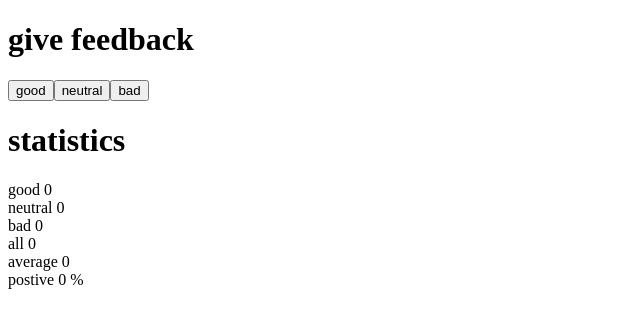
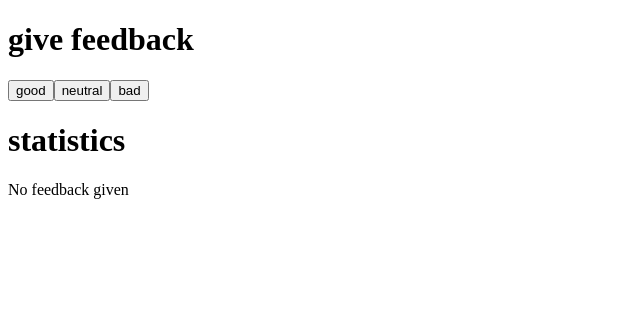
Before and after one commit to GonzalezNacho/FullStackOpen2022, a React (Vite) app in the folder part1/unicafe/: page / in a window 1280 px wide. Shown: the top 328 px of the page, without its empty margins (0-640 px from the left). Built offline with nearby package versions, Linux system fonts and the light colour scheme.

Commit message:
Ex 1.9 - Part 1

```diff
--- a/part1/unicafe/src/App.jsx
+++ b/part1/unicafe/src/App.jsx
@@ -4,10 +4,14 @@ const Button = ({onClick,text}) => <button onClick={onClick}>{text}</button>
 const Statistic = ({text, value, p =''}) => <>{text} {value} {p}<br/></>
 const Statistics = ({statistics}) => {
   const total = statistics.bad + statistics.neutral + statistics.good;
-  const average = total == 0 ? 0 : (statistics.good -statistics.bad) / total;
-  const positive = total == 0 ? 0 : statistics.good *100 / total;
+  const noClicks = total == 0;
+  const average =  (statistics.good -statistics.bad) / total;
+  const positive =  statistics.good *100 / total;
 
   return (
+    noClicks ?
+      <p>No feedback given</p>
+      :
       <p>
         <Statistic text='good' value={statistics.good} />
         <Statistic text='neutral' value={statistics.neutral} />
```
Lines whose indentation alone changed are shown as unchanged.
